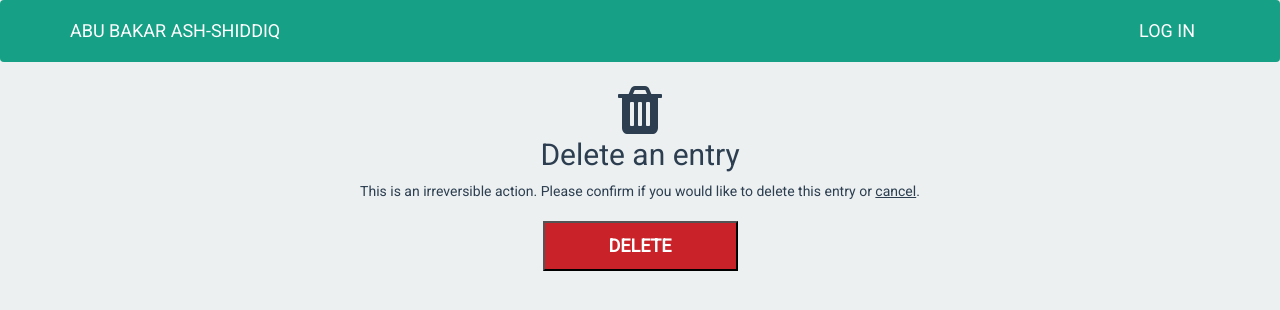
After one commit to har07/mutaaba3ah, a Django app: template mutaaba3ah/templates/mutaaba3ah/delete_entry.html in a window 1280 px wide. The commit adds this page. Shown: the top 310 px of the page. Run offline with Django 3.2, Linux system fonts and the light colour scheme; the template is opened without the code that fills it, so the values that code supplies are empty; style sheets or scripts are compiled from the project's sources; some libraries are stand-ins or nearby versions.

Commit message:
current month entries & delete entry sudah jalan. Tinggal melengkapi tampilan grid

```diff
--- a/mutaaba3ah/forms.py
+++ b/mutaaba3ah/forms.py
@@ -43,3 +43,8 @@ class EntryForm(forms.ModelForm):
                 'title': 'Raport'
             })
         }
+
+class DeleteEntryForm(forms.ModelForm):
+    class Meta:
+        model = Entry
+        fields = []
--- a/mutaaba3ah/models.py
+++ b/mutaaba3ah/models.py
@@ -8,7 +8,7 @@ class Entry(models.Model):
     """Define mutaaba'ah entry of a user on a certain day"""
 
     class Meta:
-        ordering = ['-created_at']
+        ordering = ['entry_date']
 
     owner = models.ForeignKey(settings.AUTH_USER_MODEL)
     created_at = models.DateTimeField(auto_now_add=True)
--- a/mutaaba3ah/templates/mutaaba3ah/create_or_edit_entry.html
+++ b/mutaaba3ah/templates/mutaaba3ah/create_or_edit_entry.html
@@ -69,7 +69,7 @@
       <!--{{ form.entry_date }}-->
       <!--{{ form.tilawah_start }}-->
       <!--{{ form.tilawah_end }}-->
-      <input type="submit" class="col-xs-12 col-sm-offset-2 col-sm-8"/>
+      <input type="submit" class="col-xs-12 col-sm-offset-2 col-sm-8" value="Submit"/>
     </form>
   </div>
 </div>
--- /dev/null
+++ b/mutaaba3ah/templates/mutaaba3ah/delete_entry.html
@@ -0,0 +1,23 @@
+{% extends "base.html" %}
+
+{% block title %}
+Delete Article
+{% endblock %}
+
+{% block main %}
+<div id="delete-article" class="container">
+  <div class="row">
+    <span class="col-xs-12 delete-icon">
+      <i class="fa fa-trash fa-4x"></i>
+    </span>
+    <h2>Delete an entry</h2>
+    <p class="delete-warning" class="col-xs-12">
+      This is an irreversible action. Please confirm if you would like to delete
+      this entry or <a href="{% url 'mutaaba3ah' %}">cancel</a>.
+    </p>
+    <form id="delete-article" method="post">{% csrf_token %}
+      <input type="submit" value="Delete" class="col-xs-6 col-sm-offset-5 col-sm-2"/>
+    </form>
+  </div>
+</div>
+{% endblock %}
--- a/mutaaba3ah/urls.py
+++ b/mutaaba3ah/urls.py
@@ -5,6 +5,7 @@ urlpatterns = patterns('mutaaba3ah.views',
     # url(r'^$', TemplateView.as_view(template_name="mutaaba3ah/index.html"), name='mutaaba3ah'),
     url(r'^$', 'current_month_entries', name='mutaaba3ah'),
     url(r'^add/$', 'add_or_edit_entry', name='mutaaba3ah/add'),
+    url(r'^delete/(?P<id>[\d]+[lL]*)$', 'delete_entry', name='mutaaba3ah/delete'),
     url(r'^(?P<id>[\d]+[lL]*)$', 'display_entry', name='mutaaba3ah/display'),
     url(r'^soon/$', TemplateView.as_view(template_name="mutaaba3ah/soon.html"), name='mutaaba3ah/soon'),
 )
```
Also changed, not shown: mutaaba3ah/templates/mutaaba3ah/index.html (+6 -7 lines), mutaaba3ah/views.py (+32 -2 lines).
